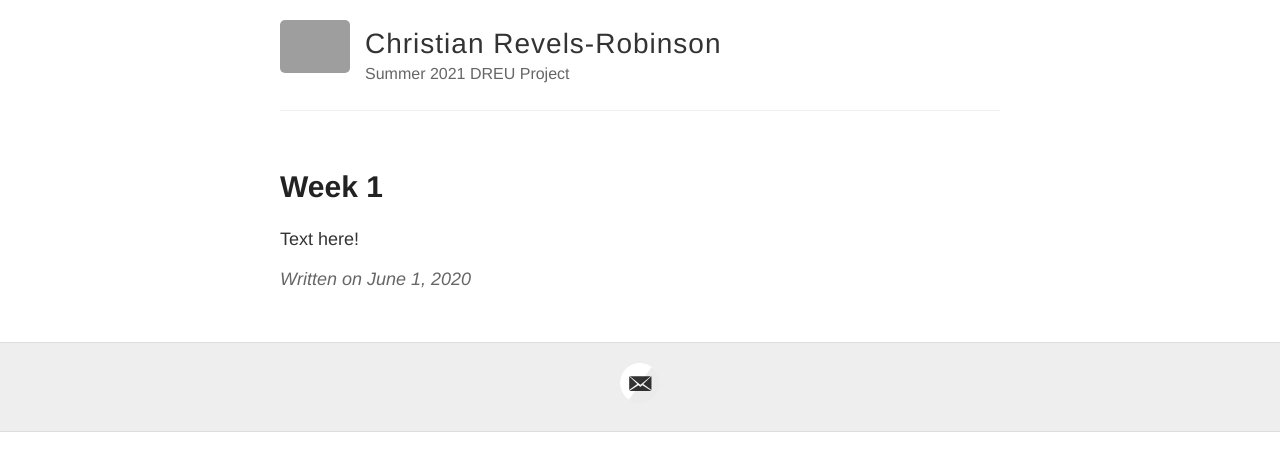
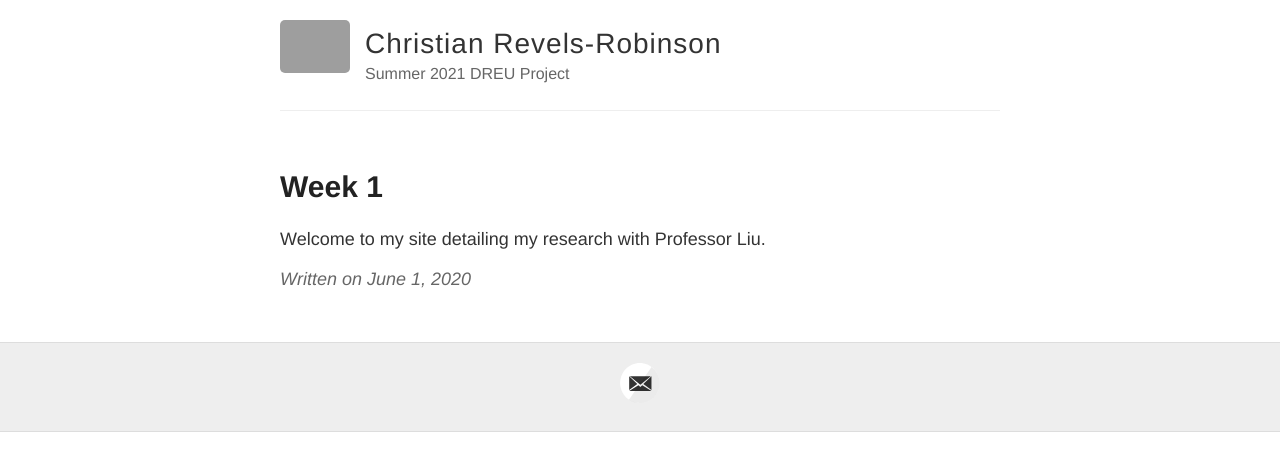
Before and after one commit to crevrobs21/crevrob21.github.io, a Jekyll site: the page built from _posts/2020-06-01-week1.md, in a window 1280 px wide. Shown: the top 471 px of the page. Built offline with Jekyll 4.4.1, drawn with Linux system fonts in a browser that asks for light colours; grey boxes are pictures that could not be loaded.

Commit message:
Update 2020-06-01-week1.md

```diff
--- a/_posts/2020-06-01-week1.md
+++ b/_posts/2020-06-01-week1.md
@@ -3,4 +3,4 @@ layout: post
 title: Week 1
 ---
 
-Text here!
+Welcome to my site detailing my research with Professor Liu.
```
